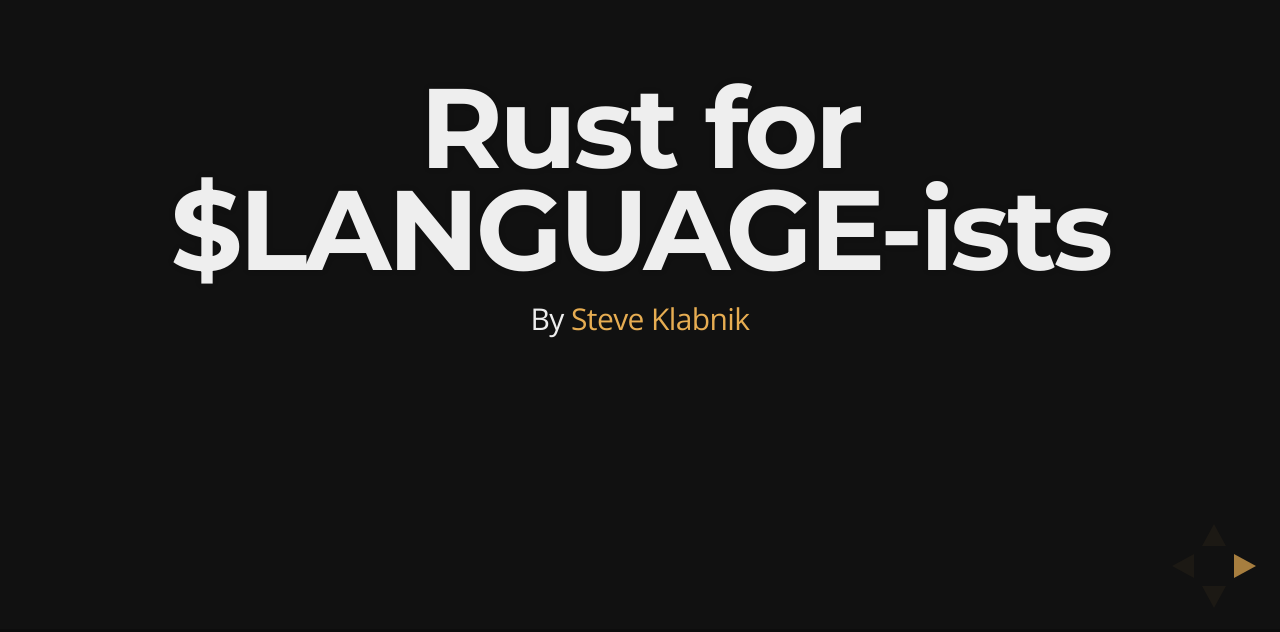
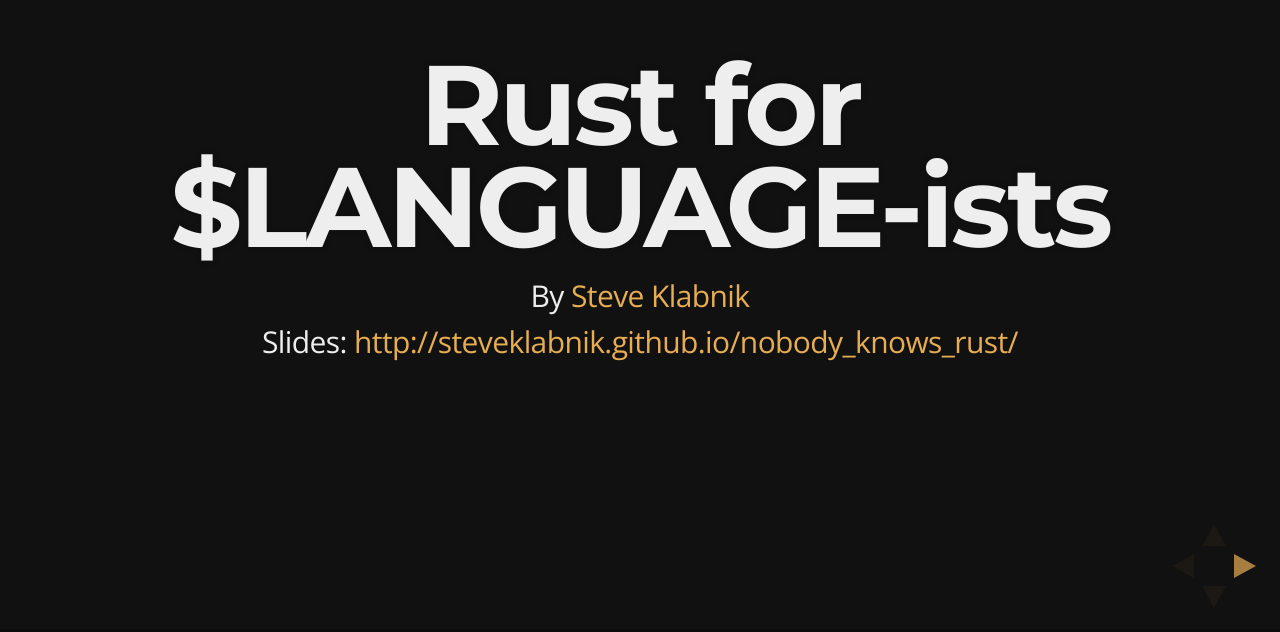
Before and after one commit to steveklabnik/nobody_knows_rust, a website: page index.html in a window 1280 px wide. Shown: the part 168-800 px from the top of the page. Drawn offline with nearby package versions, Linux system fonts and the light colour scheme.

Commit message:
add link to slides

```diff
--- a/index.html
+++ b/index.html
@@ -41,6 +41,10 @@
 					<p>
           By <a href="http://steveklabnik.com">Steve Klabnik</a>
 					</p>
+
+                   <p>
+          Slides: <a href="http://steveklabnik.github.io/nobody_knows_rust/">http://steveklabnik.github.io/nobody_knows_rust/</a>
+          </p>
 				</section>
 
 				<section>
```
